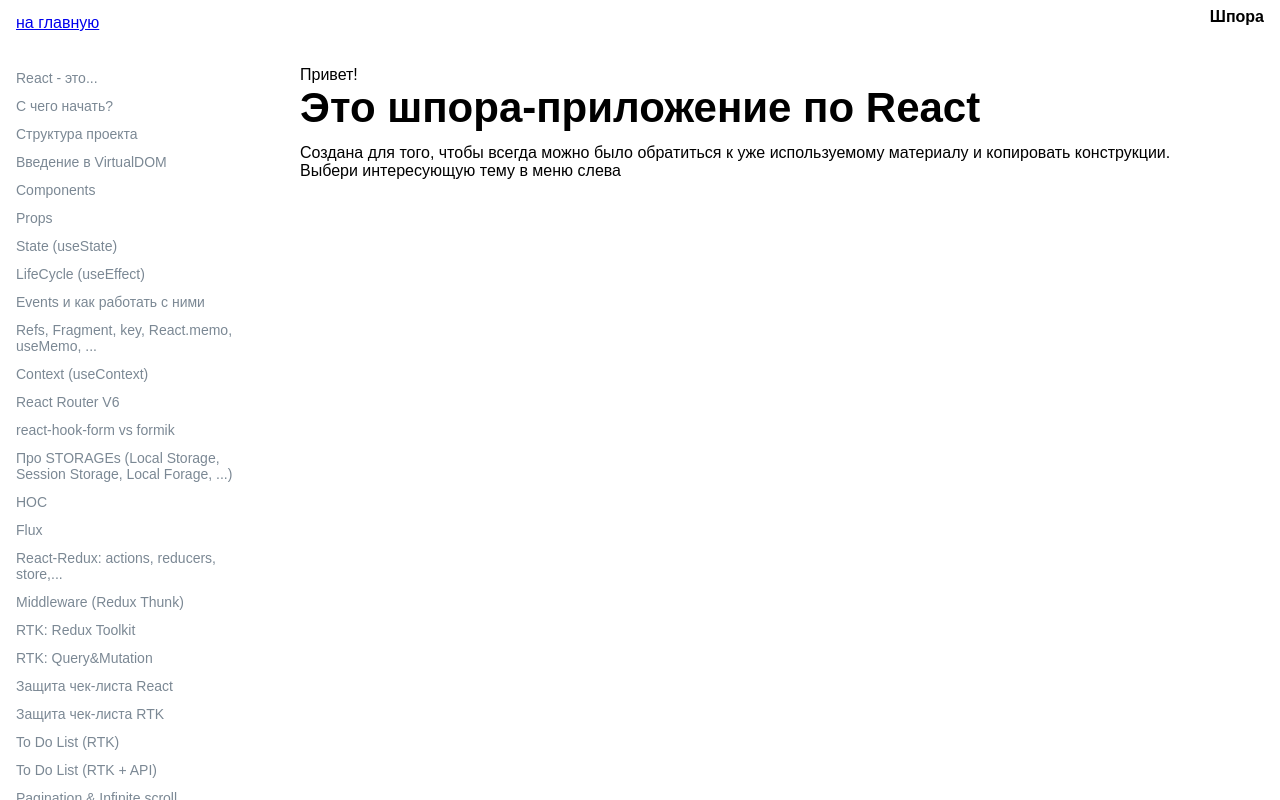
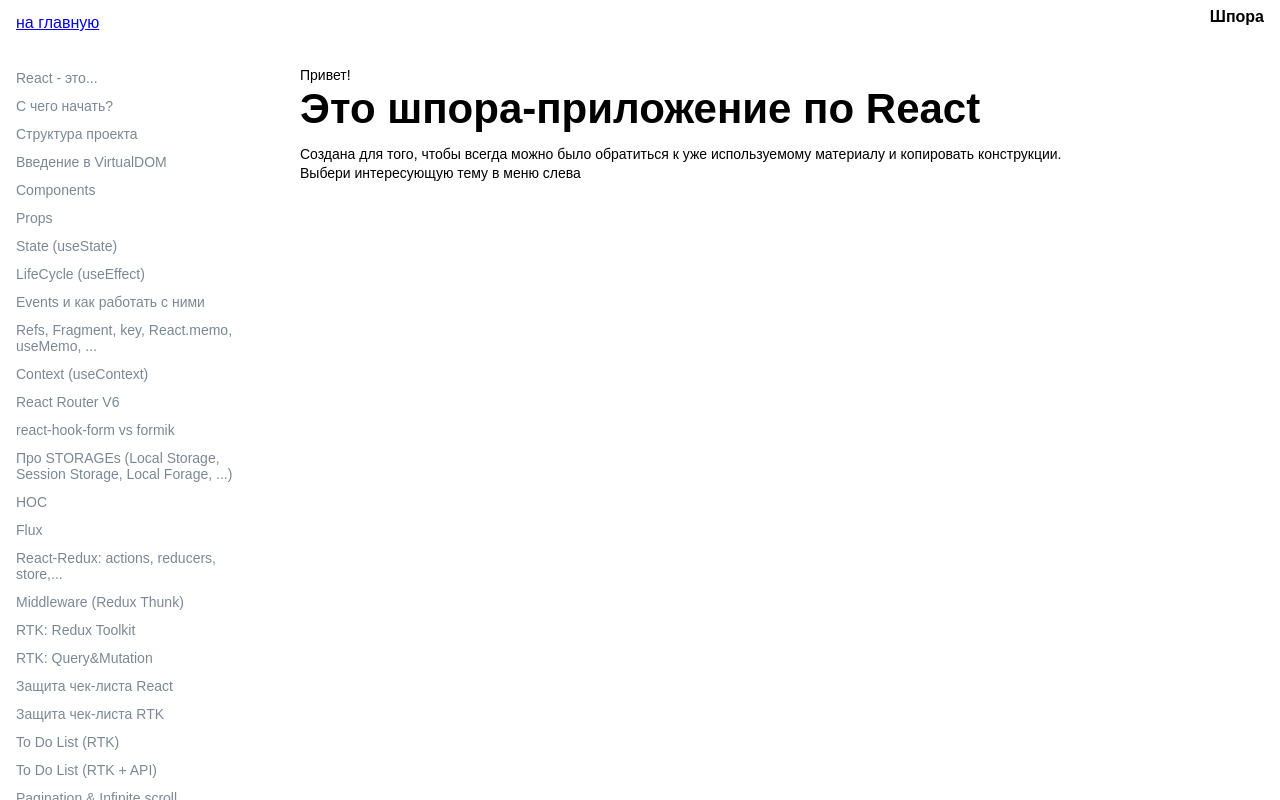
Before and after one commit to slavkapiyavka/react-cheatsheet, a Next.js app: page / in a window 1280 px wide. Built offline with nearby package versions, Linux system fonts and the light colour scheme; a web font is replaced by a local one.

Commit message:
feat: create typography reset stylesheet

```diff
--- a/src/styles/entry.css
+++ b/src/styles/entry.css
@@ -1,2 +1,3 @@
 @import "reset.css";
+@import "typography.css";
 @import "layout.css";
--- /dev/null
+++ b/src/styles/typography.css
@@ -0,0 +1,10 @@
+h1 {
+    margin: 0 0 12px;
+    font-size: 42px;
+}
+
+p {
+    font-size: 14px;
+    font-weight: 300;
+    line-height: 1.35;
+}
```
